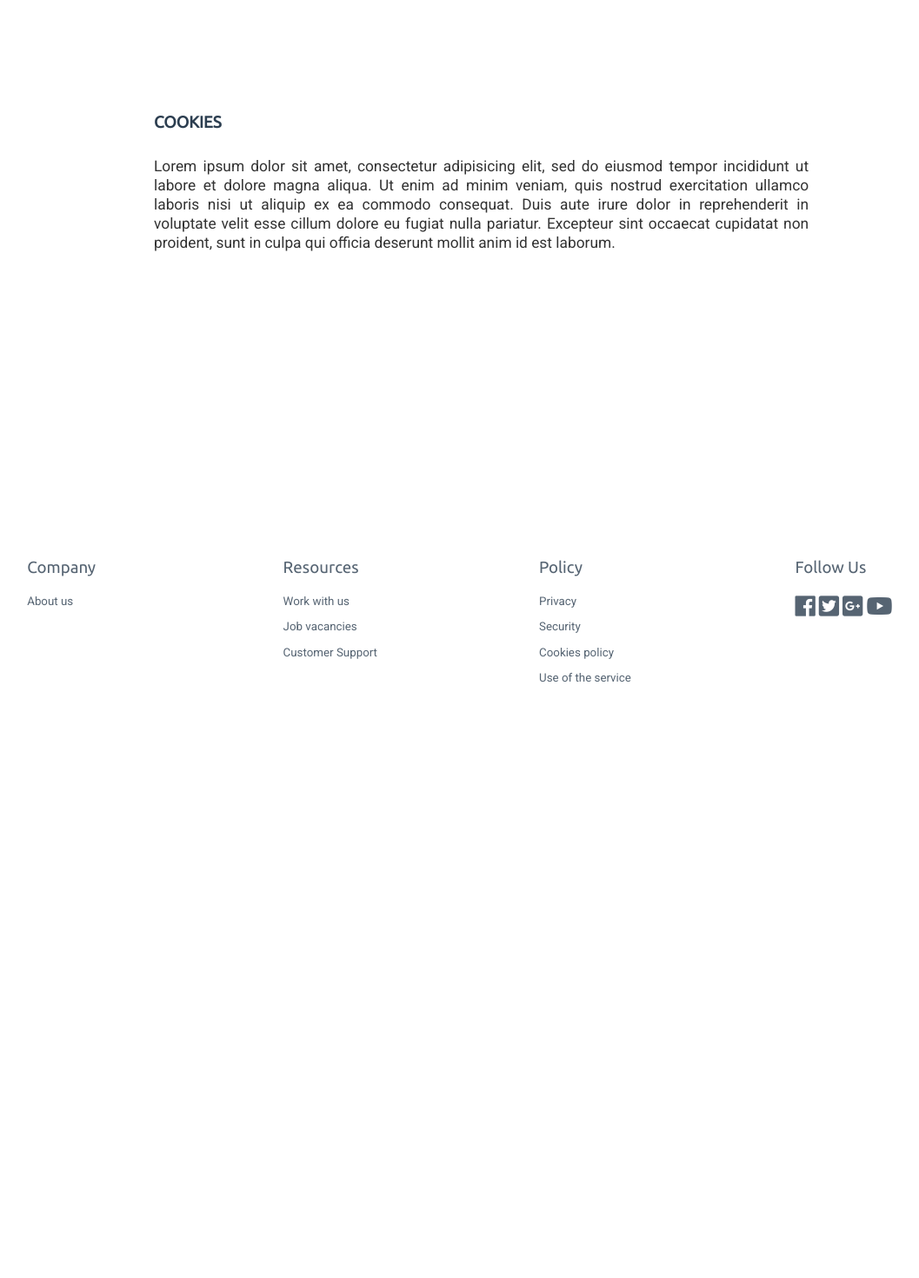
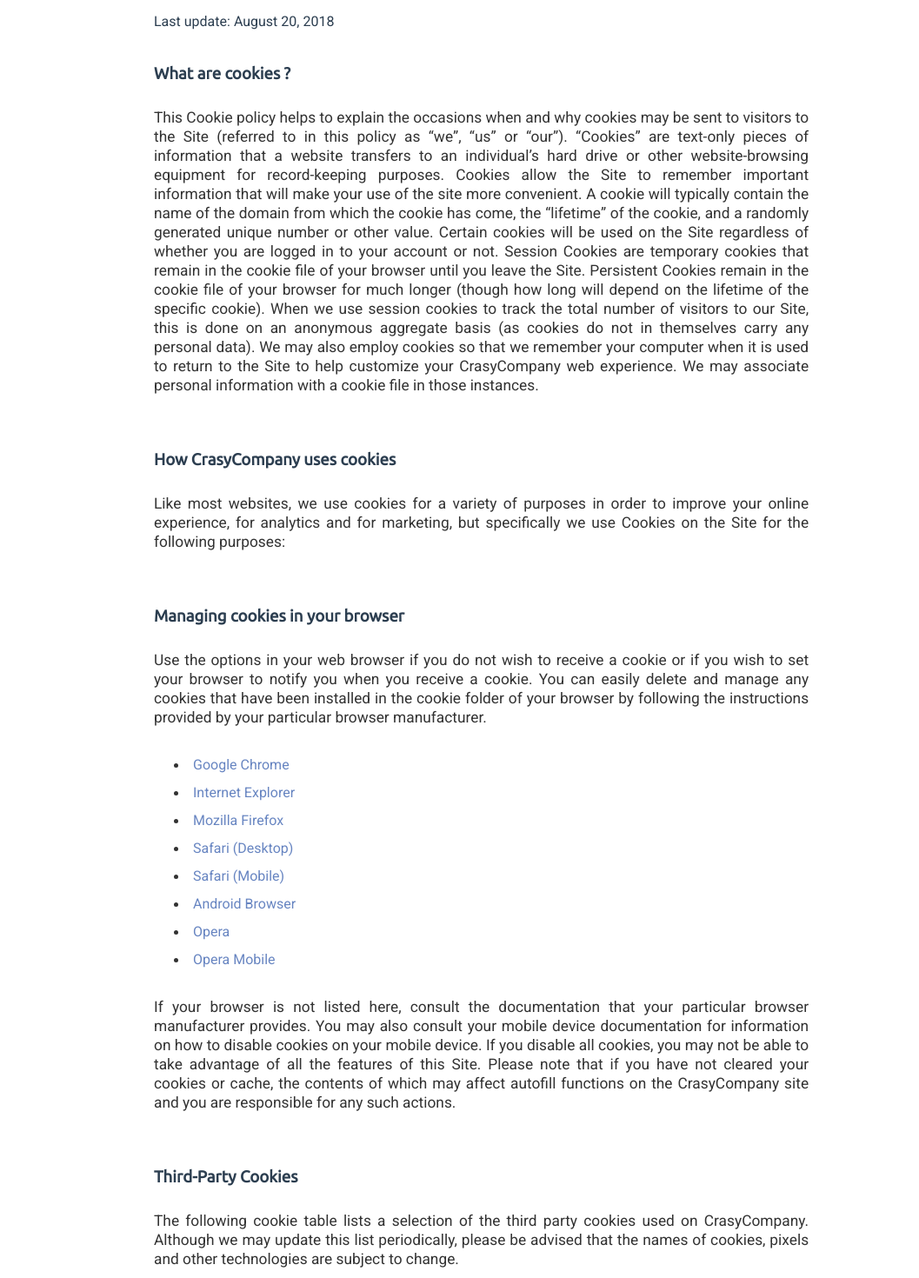
Before and after one commit to APPIAHTECH/CrasyCompany, a Vue app: page /cookies in a window 1280 px wide. Shown: the part 280-1750 px from the top of the page at 87% size, without its empty margins (20-1077 px from the left). Before the commit the page ends 1129 px from the top, so only its background shows below. Built offline with nearby package versions, Linux system fonts and the light colour scheme.

Commit message:
next step ...

```diff
--- a/src/components/navigation/SearchBox.vue
+++ b/src/components/navigation/SearchBox.vue
@@ -2,12 +2,13 @@
   <div class="container" id="searchbox">
 
     <div class="input-container">
-      <input type="search" id="search" placeholder="eg. Software engineer " />
+      <input type="search" id="search" placeholder="eg. Software engineer" autofocus/>
       <button class="icon"><i class="fa fa-search"></i></button>
     </div>
 
+
     <div class="input-container">
-      <input type="search" id="search" placeholder="eg. Barcelona " />
+      <input type="search" id="search" placeholder="eg. Barcelona "/>
       <button class="icon"><i class="fas fa-map-marker-alt"></i></button>
     </div>
 
@@ -22,6 +23,15 @@
 @Component
 export default class SearchBox extends Vue {
 
+
+  public data(){
+    return { }
+  }
+
+  public created() { }
+
+  public mounted() { }
+
 }
 </script>
 
--- a/src/store.ts
+++ b/src/store.ts
@@ -7,15 +7,19 @@
   state: {
 
     SearchBoxData : {
-      title: [],
-      locations : []
+      title: ["Software engineer"],
+      locations : ["Barcelona"]
     }
 
   },
-  mutations: {
+
+  getters:{
+
+    getSearchBoxData: state => { return state.SearchBoxData }
 
   },
-  actions: {
 
-  },
+  mutations: { },
+
+  actions: { },
 });
--- a/src/style/2-layouts/_layout.sass
+++ b/src/style/2-layouts/_layout.sass
@@ -91,12 +91,13 @@
 #footer-nav li a
   color: #2c3e50
   opacity: .8
-  text-align: justify
+  text-align: left
   padding: 2px
   padding-left: 0
   margin: 0
   margin-bottom: 10px
-  font-size: 10pt
+  font-size: 11pt
+  max-width: 120px
 
 
 #footer-nav ul li
@@ -138,7 +139,7 @@
 #aterms
   font-size: 12pt
 
-/*About us*
+/*About us Cookies ,etc*
 
 #about
   background: $white-default-background
@@ -151,6 +152,7 @@
   height: 150px
   padding: $padding-container
   padding-top: $padding-container/3
+  padding-bottom: 0
 
 #vision h1
   margin: 0% auto
@@ -183,6 +185,41 @@
   margin-bottom: 10px
   padding-bottom: 20px
 
+ul#default-ul
+  display: flex
+  flex-flow: column nowrap
+  list-style-type: disc
+  margin-top: 1em
+  margin-bottom: 1em
+  margin-left: 0
+  margin-right: 0
+  padding-left: 40px
+
+ul#default-ul li
+  display: list-item
+
+ul#default-ul li a
+  color: #4267B2
+  text-align: left
+  opacity: 1
+  display: block
+  max-width: 120px
+  border-radius: 0
+  padding: 5px
+  font-size: 12pt
+
+
+ul#default-ul li a:hover
+  background: none
+
+
+#p-update
+  color: $special-black-color
+  padding-left: 5px
+
+.sub-search-list p
+  color: $special-black-color
+
 /* Containar class */
 .container
   @include container($container-full-width , $container-size-small)
--- a/src/style/3-modules/_search-box-mod.sass
+++ b/src/style/3-modules/_search-box-mod.sass
@@ -40,6 +40,7 @@
   font-size: 10pt
   @include animated-all
 
+
 .input-container:hover button.icon,
 .input-container:active button.icon,
 .input-container:focus button.icon
@@ -47,5 +48,8 @@
     opacity: 1
     margin-left: -50px
 
+.input-container input#search:focus
+  border-radius: 0px
+
 .input-container:hover button.icon:hover
     // background: white
--- a/src/style/4-mixing/_mixing.sass
+++ b/src/style/4-mixing/_mixing.sass
@@ -98,7 +98,6 @@
     font-size: 8pt !important
     border-radius: 0px !important
 
-
 @mixin responsive-nav()
     .nav
       flex-flow: column wrap
--- a/src/views/policy-dir/Cookies.vue
+++ b/src/views/policy-dir/Cookies.vue
@@ -4,30 +4,97 @@
     <FrontNav/>
 
     <div class="container-small" id="vision">
-      <h1> The Cookies Policy </h1>
+      <h1> Cookies Policy </h1>
     </div>
 
     <div class="container-big" id="about-paraf">
+      <p id="p-update">Last update: August 20, 2018</p>
+      <div class="container-small paragraf pa-small">
+
+        <h3>What are cookies ?</h3>
+
+        <p class="paragraf">
+
+        This Cookie policy helps to explain the occasions when and why cookies may be sent to visitors to the Site (referred to in this policy as “we”, “us” or “our”).
+        “Cookies” are text-only pieces of information that a website transfers to an individual’s hard drive or other website-browsing equipment for record-keeping purposes.
+        Cookies allow the Site to remember important information that will make your use of the site more convenient.
+        A cookie will typically contain the name of the domain from which the cookie has come, the “lifetime” of the cookie,
+        and a randomly generated unique number or other value.
+        Certain cookies will be used on the Site regardless of whether you are logged in to your account or not.
+        Session Cookies are temporary cookies that remain in the cookie file of your browser until you leave the Site.
+
+        Persistent Cookies remain in the cookie file of your browser for much longer
+        (though how long will depend on the lifetime of the specific cookie).
+        When we use session cookies to track the total number of visitors to our Site,
+        this is done on an anonymous aggregate basis (as cookies do not in themselves
+        carry any personal data). We may also employ cookies so that we remember
+        your computer when it is used to return to the Site to help customize your CrasyCompany web experience.
+        We may associate personal information with a cookie file in those instances.
+
+        </p>
+
+      </div>
+
 
       <div class="container-small paragraf pa-small">
-        <h3>COOKIES</h3>
+
+        <h3>How CrasyCompany uses cookies</h3>
+
         <p class="paragraf">
-          Lorem ipsum dolor sit amet,
-          consectetur adipisicing elit,
-          sed do eiusmod tempor incididunt
-          ut labore et dolore magna aliqua.
-          Ut enim ad minim veniam,
-          quis nostrud exercitation
-          ullamco laboris nisi ut aliquip
-          ex ea commodo consequat.
-          Duis aute irure dolor in
-          reprehenderit in voluptate
-          velit esse cillum dolore eu
-          fugiat nulla pariatur.
-          Excepteur sint occaecat cupidatat non proident,
-          sunt in culpa qui officia deserunt mollit anim
-          id est laborum.
+
+          Like most websites, we use cookies for a variety of purposes in order to improve your online experience,
+          for analytics and for marketing, but specifically we use Cookies on the Site for the following purposes:
+          <!-- table here -->
         </p>
+
+      </div>
+
+
+      <div class="container-small paragraf pa-small">
+
+        <h3>Managing cookies in your browser</h3>
+
+        <p class="paragraf">
+
+          Use the options in your web browser if you do not wish to receive a cookie or
+          if you wish to set your browser to notify you when you receive a cookie.
+          You can easily delete and manage any cookies that have been installed in the cookie folder
+          of your browser by following the instructions provided by your particular browser manufacturer.
+
+          <ul id="default-ul">
+            <li><a href="https://support.google.com/chrome/answer/95647?hl=en-GB">Google Chrome</a></li>
+            <li><a href="https://support.microsoft.com/en-us/help/260971/description-of-cookies">Internet Explorer</a></li>
+            <li><a href="https://support.mozilla.org/en-US/kb/cookies-information-websites-store-on-your-computer">Mozilla Firefox</a></li>
+            <li><a href="https://support.apple.com/kb/ph21411?locale=en_US">Safari (Desktop)</a></li>
+            <li><a href="https://support.apple.com/en-us/HT201265">Safari (Mobile)</a></li>
+
+            <li><a href="http://support.google.com/ics/nexus/bin/answer.py?hl=en&answer=2425067">Android Browser</a></li>
+            <li><a href="https://www.opera.com/es/help">Opera</a></li>
+            <li><a href="https://www.opera.com/help/tutorials/security/privacy/">Opera Mobile</a></li>
+          </ul>
+
+          If your browser is not listed here, consult the documentation that your particular browser manufacturer provides.
+          You may also consult your mobile device documentation for information on how to disable cookies on your mobile device.
+          If you disable all cookies, you may not be able to take advantage of all the features of this Site.
+          Please note that if you have not cleared your cookies or cache,
+          the contents of which may affect autofill functions on the CrasyCompany site and you are responsible for any such actions.
+        </p>
+
+      </div>
+
+      <div class="container-small paragraf pa-small">
+
+        <h3>Third-Party Cookies</h3>
+
+        <p class="paragraf">
+          The following cookie table lists a selection of the third party cookies used on CrasyCompany.
+          Although we may update this list periodically,
+          please be advised that the names of cookies,
+          pixels and other technologies are subject to change.
+
+          <!-- table here -->
+        </p>
+
       </div>
 
     </div>
```
